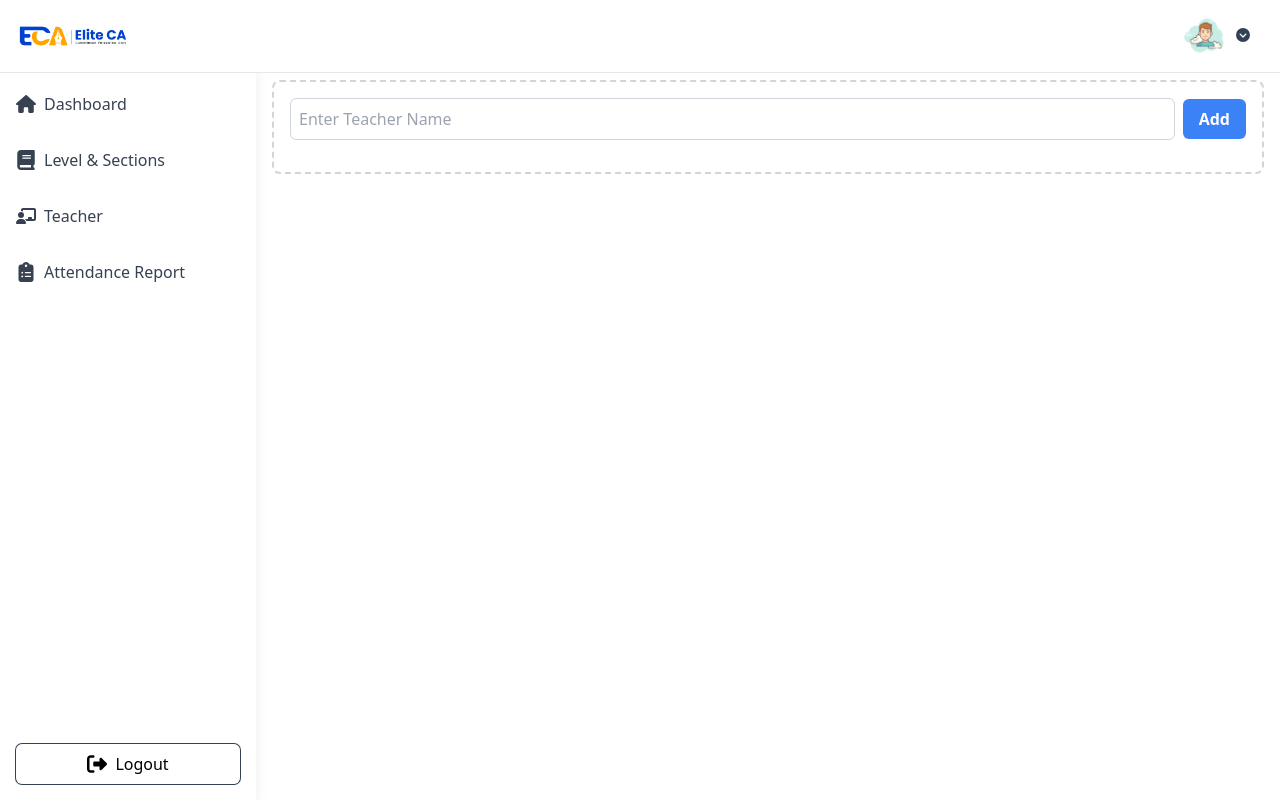
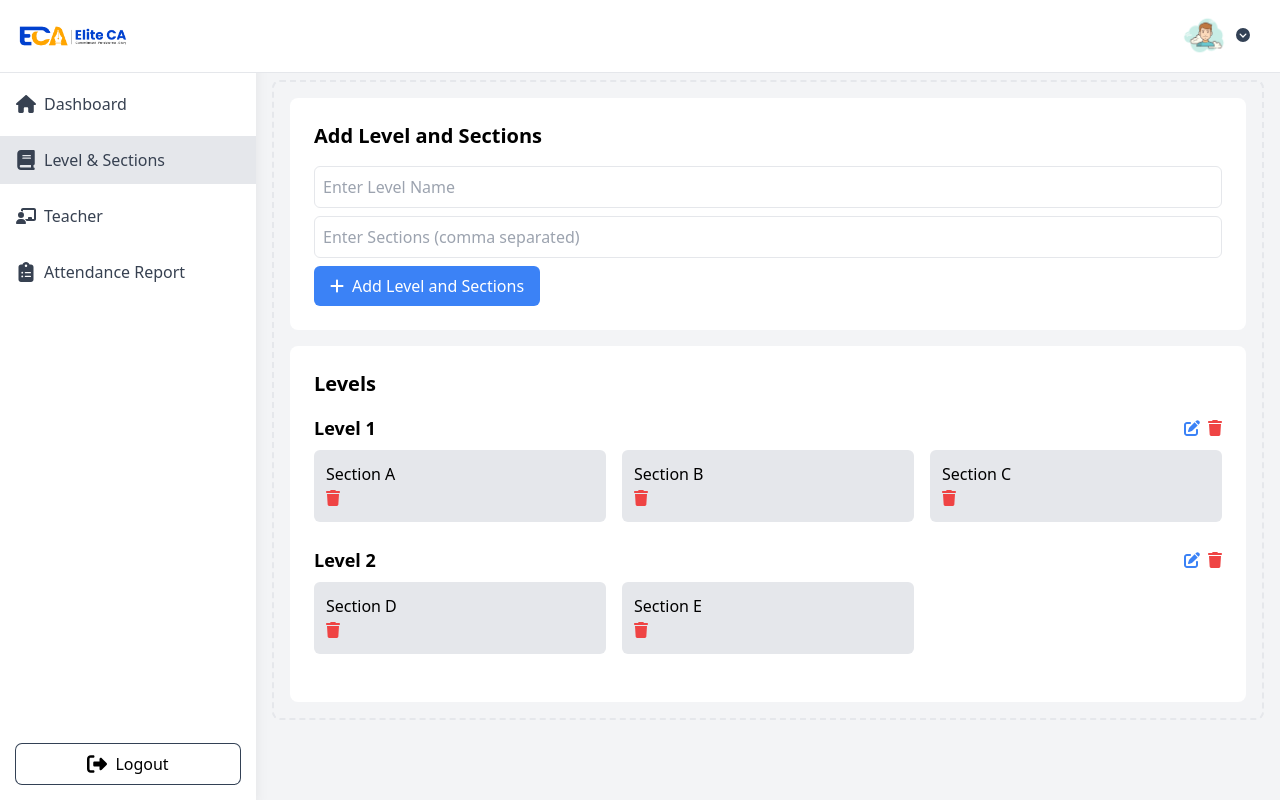
Before and after one commit to diwasneupane/attendance-management-frontend, a React (Vite) app: page /admin/level-sections in a window 1280 px wide. Built offline with nearby package versions, Linux system fonts and the light colour scheme.

Commit message:
ui part finalization

```diff
--- /dev/null
+++ b/src/Components/Admin/Dashboard/LevelAndSection.jsx
@@ -0,0 +1,186 @@
+import React, { useState } from 'react';
+import { FontAwesomeIcon } from '@fortawesome/react-fontawesome';
+import { faPlus, faTrash, faEdit, faSave } from '@fortawesome/free-solid-svg-icons';
+import { ToastContainer, toast } from 'react-toastify';
+import 'react-toastify/dist/ReactToastify.css';
+import { confirmAlert } from 'react-confirm-alert';
+import 'react-confirm-alert/src/react-confirm-alert.css';
+
+function LevelAndSection() {
+    const [levels, setLevels] = useState([
+        {
+            id: 1,
+            name: 'Level 1',
+            sections: ['Section A', 'Section B', 'Section C']
+        },
+        {
+            id: 2,
+            name: 'Level 2',
+            sections: ['Section D', 'Section E']
+        }
+    ]);
+
+    const [newLevel, setNewLevel] = useState('');
+    const [newSections, setNewSections] = useState('');
+    const [editingIndex, setEditingIndex] = useState(null);
+    const [editedLevel, setEditedLevel] = useState('');
+    const [editedSections, setEditedSections] = useState('');
+
+    const handleAddLevel = () => {
+        if (newLevel.trim() !== '' && newSections.trim() !== '') {
+            if (levels.some(level => level.name === newLevel)) {
+                toast.error('Level name already exists!');
+                return;
+            }
+            const sectionsArray = newSections.split(',').map(section => section.trim());
+            const newLevelObject = {
+                id: levels.length + 1,
+                name: newLevel,
+                sections: sectionsArray
+            };
+            setLevels([...levels, newLevelObject]);
+            setNewLevel('');
+            setNewSections('');
+            toast.success('Level and sections added successfully!');
+        } else {
+            toast.error('Please fill in both fields!');
+        }
+    };
+
+    const handleEditLevel = (levelIndex) => {
+        setEditingIndex(levelIndex);
+        setEditedLevel(levels[levelIndex].name);
+        setEditedSections(levels[levelIndex].sections.join(', '));
+    };
+
+    const handleSaveEdit = () => {
+        const updatedLevels = [...levels];
+        updatedLevels[editingIndex].name = editedLevel;
+        updatedLevels[editingIndex].sections = editedSections.split(',').map(section => section.trim());
+        setLevels(updatedLevels);
+        setEditingIndex(null);
+    };
+
+    const handleDeleteLevel = (levelIndex) => {
+        confirmAlert({
+            title: 'Confirm deletion',
+            message: 'Are you sure you want to delete this level?',
+            buttons: [
+                {
+                    label: 'Yes',
+                    onClick: () => {
+                        const updatedLevels = levels.filter((_, index) => index !== levelIndex);
+                        setLevels(updatedLevels);
+                        toast.warning('Level deleted successfully.');
+                    },
+                    className:
+                        "flex items-center justify-center bg-transparent border border-red-500 text-red-500 px-4 py-2 rounded-md mr-2 focus:outline-none hover:bg-red-500 hover:text-white hover:border-transparent"
+
+                },
+                {
+                    label: 'No',
+                    onClick: () => { },
+                    className:
+                        "flex items-center justify-center bg-transparent border border-blue-500 text-blue-500 px-4 py-2 rounded-md focus:outline-none hover:bg-blue-500 hover:text-white hover:border-transparent"
+
+                }
+            ]
+        });
+    };
+
+    const handleDeleteSection = (levelIndex, sectionIndex) => {
+        const updatedLevels = [...levels];
+        updatedLevels[levelIndex].sections.splice(sectionIndex, 1);
+        setLevels(updatedLevels);
+    };
+
+    return (
+        <div className="p-4 sm:ml-64 py-20 bg-gray-100">
+            <ToastContainer />
+            <div className="p-4 border-2 border-gray-200 border-dashed rounded-lg dark:border-gray-700">
+                <div className="bg-white p-6 rounded-lg">
+                    <h2 className="text-xl font-semibold mb-4">Add Level and Sections</h2>
+                    <input
+                        type="text"
+                        placeholder="Enter Level Name"
+                        value={newLevel}
+                        onChange={(e) => setNewLevel(e.target.value)}
+                        className="w-full p-2 border rounded-md mb-2 focus:outline-none focus:ring-blue-500 focus:border-blue-500"
+                    />
+                    <input
+                        type="text"
+                        placeholder="Enter Sections (comma separated)"
+                        value={newSections}
+                        onChange={(e) => setNewSections(e.target.value)}
+                        className="w-full p-2 border rounded-md mb-2 focus:outline-none focus:ring-blue-500 focus:border-blue-500"
+                    />
+                    <button
+                        onClick={handleAddLevel}
+                        className="bg-blue-500 text-white px-4 py-2 rounded-md hover:bg-blue-600 focus:outline-none focus:ring-2 focus:ring-blue-500"
+                    >
+                        <FontAwesomeIcon icon={faPlus} className="mr-2" />
+                        Add Level and Sections
+                    </button>
+                </div>
+                <div className='py-2' />
+                <div className="bg-white p-6 rounded-lg">
+                    <h2 className="text-xl font-semibold mb-4">Levels</h2>
+                    {levels.map((level, levelIndex) => (
+                        <div key={level.id} className="mb-6">
+                            <div className="flex items-center justify-between mb-2">
+                                {editingIndex === levelIndex ? (
+                                    <input
+                                        type="text"
+                                        value={editedLevel}
+                                        onChange={(e) => setEditedLevel(e.target.value)}
+                                        className="w-full p-2 border rounded-md focus:outline-none focus:ring-blue-500 focus:border-blue-500"
+                                    />
+                                ) : (
+                                    <h3 className="text-lg font-semibold">{level.name}</h3>
+                                )}
+                                <div className="flex">
+                                    {editingIndex === levelIndex ? (
+                                        <button
+                                            onClick={handleSaveEdit}
+                                            className="text-green-500 hover:text-green-700 focus:outline-none"
+                                        >
+                                            <FontAwesomeIcon icon={faSave} />
+                                        </button>
+                                    ) : (
+                                        <button
+                                            onClick={() => handleEditLevel(levelIndex)}
+                                            className="text-blue-500 hover:text-blue-700 ml-2 focus:outline-none"
+                                        >
+                                            <FontAwesomeIcon icon={faEdit} />
+                                        </button>
+                                    )}
+                                    <button
+                                        onClick={() => handleDeleteLevel(levelIndex)}
+                                        className="text-red-500 hover:text-red-700 ml-2 focus:outline-none"
+                                    >
+                                        <FontAwesomeIcon icon={faTrash} />
+                                    </button>
+                                </div>
+                            </div>
+                            <div className="grid grid-cols-3 gap-4">
+                                {level.sections.map((section, sectionIndex) => (
+                                    <div key={sectionIndex} className="bg-gray-200 p-3 rounded-md">
+                                        <p>{section}</p>
+                                        <button
+                                            onClick={() => handleDeleteSection(levelIndex, sectionIndex)}
+                                            className="text-red-500 hover:text-red-700 focus:outline-none"
+                                        >
+                                            <FontAwesomeIcon icon={faTrash} />
+                                        </button>
+                                    </div>
+                                ))}
+                            </div>
+                        </div>
+                    ))}
+                </div>
+            </div>
+        </div>
+    );
+}
+
+export default LevelAndSection;
--- a/src/Components/Admin/SideNav.jsx
+++ b/src/Components/Admin/SideNav.jsx
@@ -1,5 +1,5 @@
 import React from "react";
-import { Link } from "react-router-dom";
+import { NavLink, useLocation } from "react-router-dom";
 import { FontAwesomeIcon } from "@fortawesome/react-fontawesome";
 import {
   faChalkboardTeacher,
@@ -12,8 +12,10 @@ import {
 } from "@fortawesome/free-solid-svg-icons";
 
 function SideNav(props) {
+  const location = useLocation();
+
   return (
-    <aside className="fixed top-0 left-0 z-40 w-64 h-full bg-white dark:bg-gray-800 shadow-lg ">
+    <aside className="fixed top-0 left-0 z-40 w-64 h-full bg-white dark:bg-gray-800 shadow-lg">
       <div className="flex flex-col h-full">
         <div className="flex items-center justify-between p-4">
           <img
@@ -28,51 +30,63 @@ function SideNav(props) {
         <nav className="flex-1 overflow-y-auto py-4">
           <ul className="space-y-2">
             <li>
-              <Link
+              <NavLink
                 to="/admin/dashboard"
-                className="flex items-center px-4 py-3 text-gray-700 hover:bg-gray-100 dark:text-white dark:hover:bg-gray-700"
+                className={`flex items-center px-4 py-3 text-gray-700 hover:bg-gray-100 dark:text-white ${location.pathname === "/admin/dashboard"
+                  ? "bg-gray-200 dark:bg-gray-700"
+                  : ""
+                  }`}
               >
                 <FontAwesomeIcon icon={faHome} className="w-5 h-5 mr-2" />
                 <span>Dashboard</span>
-              </Link>
+              </NavLink>
             </li>
             <li>
-              <Link
+              <NavLink
                 to="/admin/level-sections"
-                className="flex items-center px-4 py-3 text-gray-700 hover:bg-gray-100 dark:text-white dark:hover:bg-gray-700"
+                className={`flex items-center px-4 py-3 text-gray-700 hover:bg-gray-100 dark:text-white ${location.pathname === "/admin/level-sections"
+                  ? "bg-gray-200 dark:bg-gray-700"
+                  : ""
+                  }`}
               >
                 <FontAwesomeIcon icon={faBook} className="w-5 h-5 mr-2" />
                 <span>Level & Sections</span>
-              </Link>
+              </NavLink>
             </li>
             <li>
-              <Link
+              <NavLink
                 to="/admin/teachers"
-                className="flex items-center px-4 py-3 text-gray-700 hover:bg-gray-100 dark:text-white dark:hover:bg-gray-700"
+                className={`flex items-center px-4 py-3 text-gray-700 hover:bg-gray-100 dark:text-white ${location.pathname === "/admin/teachers"
+                  ? "bg-gray-200 dark:bg-gray-700"
+                  : ""
+                  }`}
               >
                 <FontAwesomeIcon icon={faChalkboardTeacher} className="w-5 h-5 mr-2" />
                 <span>Teacher</span>
-              </Link>
+              </NavLink>
             </li>
             <li>
-              <Link
+              <NavLink
                 to="/admin/attendance-report"
-                className="flex items-center px-4 py-3 text-gray-700 hover:bg-gray-100 dark:text-white dark:hover:bg-gray-700"
+                className={`flex items-center px-4 py-3 text-gray-700 hover:bg-gray-100 dark:text-white ${location.pathname === "/admin/attendance-report"
+                  ? "bg-gray-200 dark:bg-gray-700"
+                  : ""
+                  }`}
               >
                 <FontAwesomeIcon icon={faClipboardList} className="w-5 h-5 mr-2" />
                 <span>Attendance Report</span>
-              </Link>
+              </NavLink>
             </li>
           </ul>
         </nav>
         <div className="p-4">
-          <Link
-            to="/logout"
+          <NavLink
+            to="/login"
             className="flex items-center justify-center w-full px-4 py-2 ring-1 ring-slate-700 rounded-md focus:outline-none focus:ring focus:ring-slate-300 hover:ring-2 transition-transform"
           >
             <FontAwesomeIcon icon={faSignOutAlt} className="w-5 h-5 mr-2" />
             <span>Logout</span>
-          </Link>
+          </NavLink>
         </div>
       </div>
     </aside>
--- a/src/Router.jsx
+++ b/src/Router.jsx
@@ -8,6 +8,7 @@ import Layout from './Layout';
 import TeacherManagement from './Components/Admin/Dashboard/Teacher';
 import Dashboard from './Components/Admin/Dashboard/Dashboard';
 import AttendanceReport from './Components/Admin/Dashboard/AttendanceReport';
+import LevelAndSection from './Components/Admin/Dashboard/LevelAndSection';
 
 function AppRoutes() {
     return (
@@ -19,9 +20,10 @@ function AppRoutes() {
 
             <Route path="/admin" element={<Layout />}>
                 <Route path="/admin/dashboard" element={<Dashboard />} />
-                <Route path="/admin/level-sections" element={<TeacherManagement />} />
+                <Route path="/admin/level-sections" element={<LevelAndSection />} />
                 <Route path="/admin/teachers" element={<TeacherManagement />} />
                 <Route path="/admin/attendance-report" element={<AttendanceReport />} />
+                {/* <Route path="/logout" element={<AttendanceReport />} /> */}
 
             </Route>
         </Routes>
```
Also changed, not shown: src/Components/Login/Login.jsx (+16 -5 lines).
